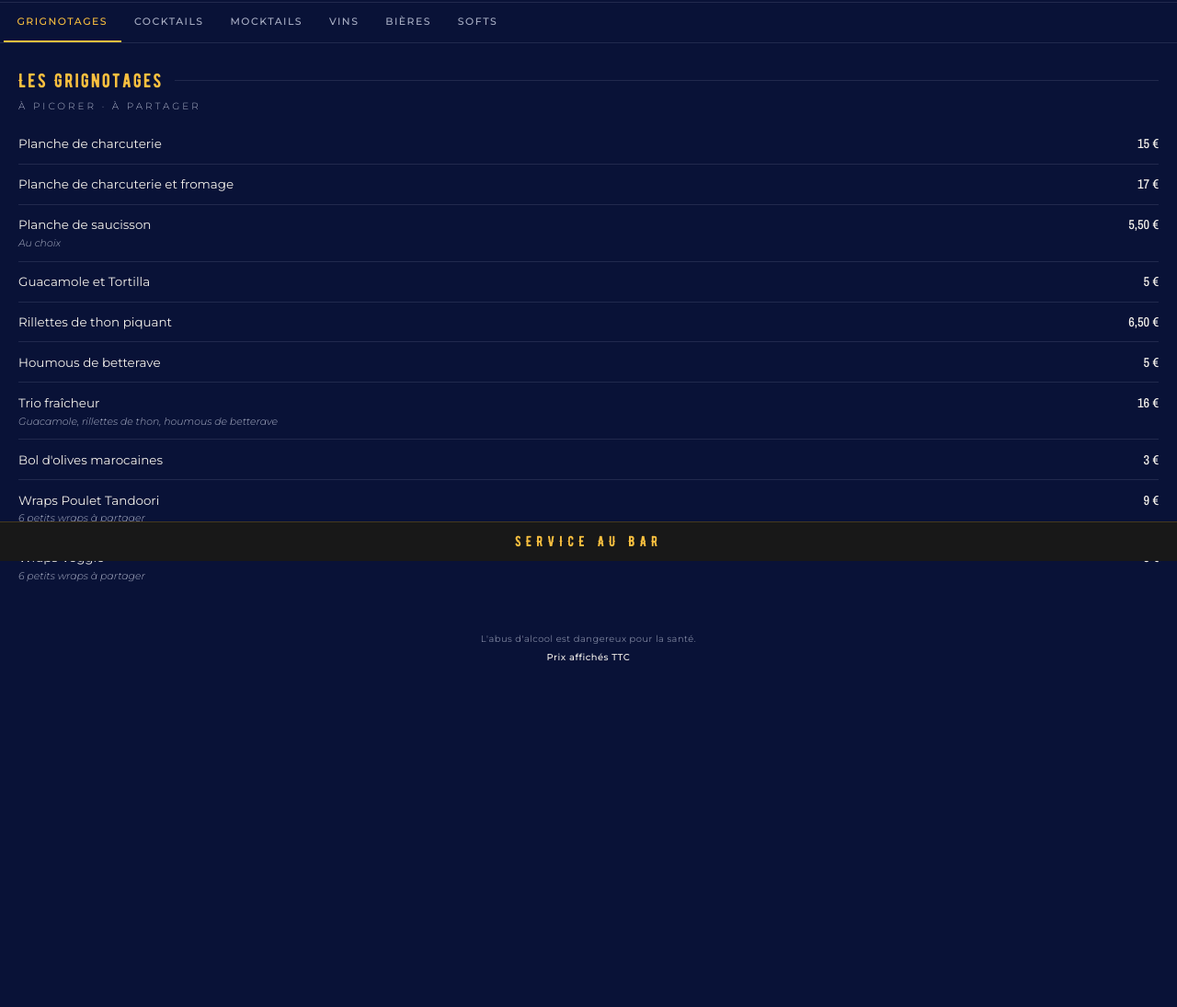
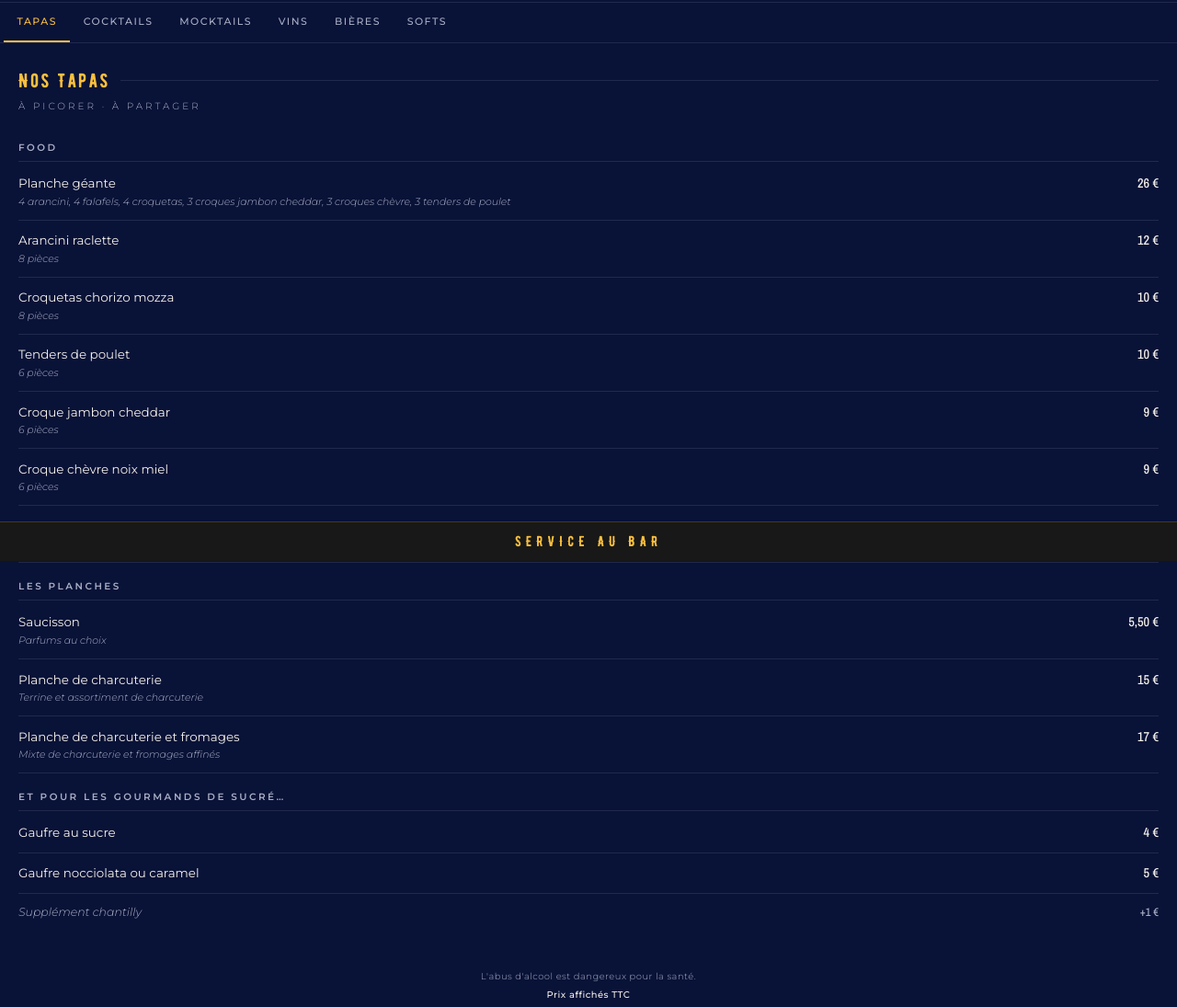
Before and after one commit to Opaliste/popoteetbieres, a plain HTML site: page index.html in a window 1280 px wide. Shown: the part 190-1285 px from the top of the page at 92% size. Before the commit the page ends 995 px from the top, so only its background shows below. Drawn offline with nearby package versions, Linux system fonts and the light colour scheme.

Commit message:
Menu : Grignotages remplacé par Tapas (nouvelle carte)

```diff
--- a/index.html
+++ b/index.html
@@ -238,7 +238,7 @@ body {
 </div>
 
 <nav class="nav">
-  <button class="nav-btn active" onclick="show('grignotages', this)">Grignotages</button>
+  <button class="nav-btn active" onclick="show('tapas', this)">Tapas</button>
   <button class="nav-btn" onclick="show('cocktails', this)">Cocktails</button>
   <button class="nav-btn" onclick="show('mocktails', this)">Mocktails</button>
   <button class="nav-btn" onclick="show('vins', this)">Vins</button>
@@ -246,20 +246,26 @@ body {
   <button class="nav-btn" onclick="show('softs', this)">Softs</button>
 </nav>
 
-<!-- GRIGNOTAGES -->
-<div id="grignotages" class="section active">
-  <div class="cat-header"><span class="cat-title">Les Grignotages</span><span class="cat-line"></span></div>
+<!-- TAPAS -->
+<div id="tapas" class="section active">
+  <div class="cat-header"><span class="cat-title">Nos Tapas</span><span class="cat-line"></span></div>
   <div class="cat-sub">À picorer · À partager</div>
-  <div class="item"><div class="item-name">Planche de charcuterie</div><div class="item-prices"><span class="price-single">15 €</span></div></div>
-  <div class="item"><div class="item-name">Planche de charcuterie et fromage</div><div class="item-prices"><span class="price-single">17 €</span></div></div>
-  <div class="item"><div class="item-name">Planche de saucisson<div class="item-desc">Au choix</div></div><div class="item-prices"><span class="price-single">5,50 €</span></div></div>
-  <div class="item"><div class="item-name">Guacamole et Tortilla</div><div class="item-prices"><span class="price-single">5 €</span></div></div>
-  <div class="item"><div class="item-name">Rillettes de thon piquant</div><div class="item-prices"><span class="price-single">6,50 €</span></div></div>
-  <div class="item"><div class="item-name">Houmous de betterave</div><div class="item-prices"><span class="price-single">5 €</span></div></div>
-  <div class="item"><div class="item-name">Trio fraîcheur<div class="item-desc">Guacamole, rillettes de thon, houmous de betterave</div></div><div class="item-prices"><span class="price-single">16 €</span></div></div>
-  <div class="item"><div class="item-name">Bol d'olives marocaines</div><div class="item-prices"><span class="price-single">3 €</span></div></div>
-  <div class="item"><div class="item-name">Wraps Poulet Tandoori<div class="item-desc">6 petits wraps à partager</div></div><div class="item-prices"><span class="price-single">9 €</span></div></div>
-  <div class="item"><div class="item-name">Wraps Veggie<div class="item-desc">6 petits wraps à partager</div></div><div class="item-prices"><span class="price-single">8 €</span></div></div>
+  <div class="vin-subcat">Food</div>
+  <div class="item"><div class="item-name">Planche géante<div class="item-desc">4 arancini, 4 falafels, 4 croquetas, 3 croques jambon cheddar, 3 croques chèvre, 3 tenders de poulet</div></div><div class="item-prices"><span class="price-single">26 €</span></div></div>
+  <div class="item"><div class="item-name">Arancini raclette<div class="item-desc">8 pièces</div></div><div class="item-prices"><span class="price-single">12 €</span></div></div>
+  <div class="item"><div class="item-name">Croquetas chorizo mozza<div class="item-desc">8 pièces</div></div><div class="item-prices"><span class="price-single">10 €</span></div></div>
+  <div class="item"><div class="item-name">Tenders de poulet<div class="item-desc">6 pièces</div></div><div class="item-prices"><span class="price-single">10 €</span></div></div>
+  <div class="item"><div class="item-name">Croque jambon cheddar<div class="item-desc">6 pièces</div></div><div class="item-prices"><span class="price-single">9 €</span></div></div>
+  <div class="item"><div class="item-name">Croque chèvre noix miel<div class="item-desc">6 pièces</div></div><div class="item-prices"><span class="price-single">9 €</span></div></div>
+  <div class="item"><div class="item-name">Falafels<div class="item-desc">8 pièces</div></div><div class="item-prices"><span class="price-single">10 €</span></div></div>
+  <div class="vin-subcat">Les planches</div>
+  <div class="item"><div class="item-name">Saucisson<div class="item-desc">Parfums au choix</div></div><div class="item-prices"><span class="price-single">5,50 €</span></div></div>
+  <div class="item"><div class="item-name">Planche de charcuterie<div class="item-desc">Terrine et assortiment de charcuterie</div></div><div class="item-prices"><span class="price-single">15 €</span></div></div>
+  <div class="item"><div class="item-name">Planche de charcuterie et fromages<div class="item-desc">Mixte de charcuterie et fromages affinés</div></div><div class="item-prices"><span class="price-single">17 €</span></div></div>
+  <div class="vin-subcat">Et pour les gourmands de sucré…</div>
+  <div class="item"><div class="item-name">Gaufre au sucre</div><div class="item-prices"><span class="price-single">4 €</span></div></div>
+  <div class="item"><div class="item-name">Gaufre nocciolata ou caramel</div><div class="item-prices"><span class="price-single">5 €</span></div></div>
+  <div class="item suppl"><div class="item-name">Supplément chantilly</div><div class="item-prices"><span class="price-single">+1 €</span></div></div>
 </div>
 
 <!-- COCKTAILS -->
```
